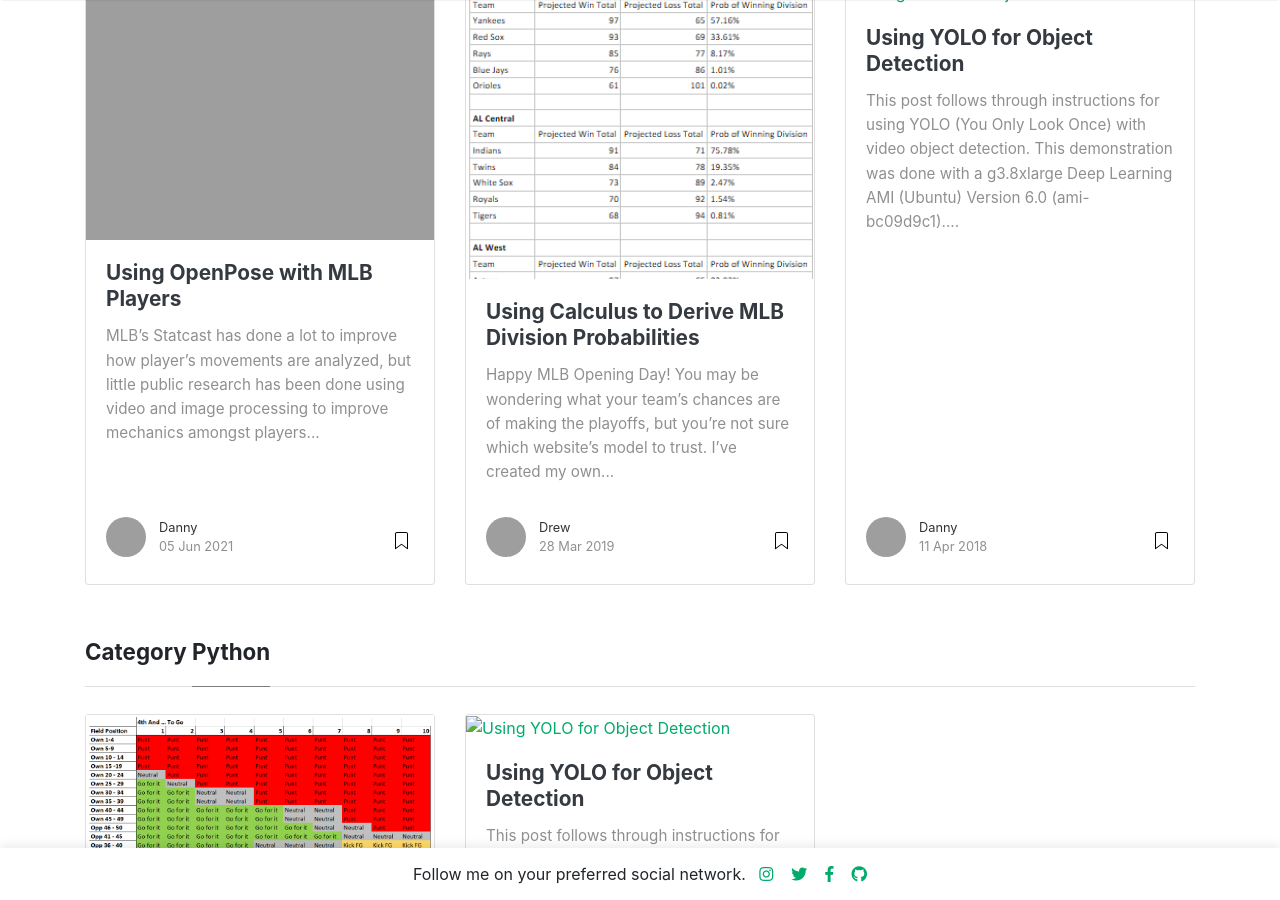
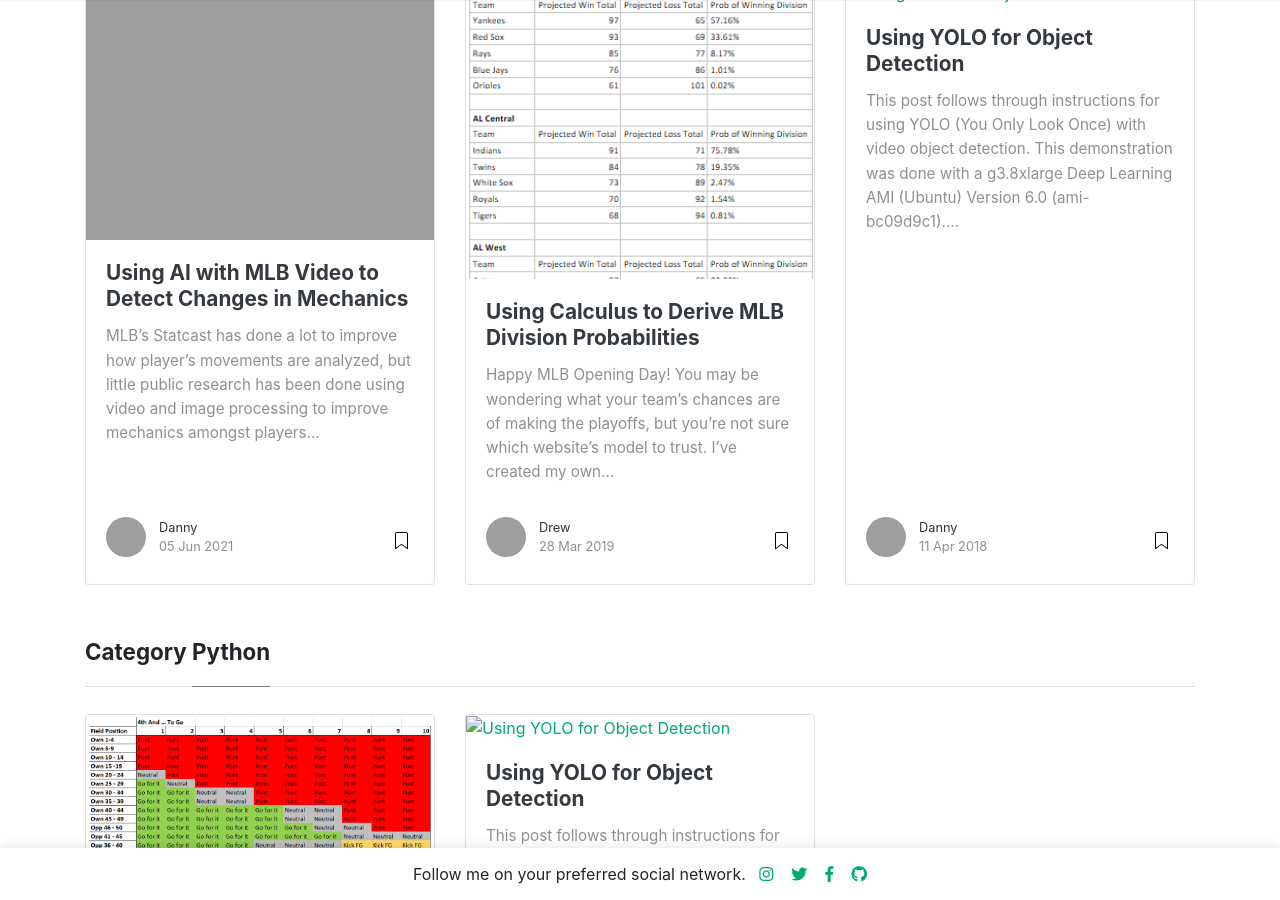
Before and after one commit to malteranalytics/malteranalytics.github.io, a Jekyll site: the page built from _pages/categories.md, in a window 1280 px wide and 900 px high, scrolled down 783 px. Built offline with Jekyll 4.4.1, drawn with Linux system fonts in a browser that asks for light colours; nearby versions of some CDN libraries; some of the changed text lies outside the part shown; grey boxes are pictures that could not be loaded.

Commit message:
Update 2021-06-05-mlb-openpose.md

```diff
--- a/_posts/2021-06-05-mlb-openpose.md
+++ b/_posts/2021-06-05-mlb-openpose.md
@@ -1,6 +1,6 @@
 ---
 layout: post
-title:  "Using OpenPose with MLB Players"
+title:  "Using AI with MLB Video to Detect Changes in Mechanics"
 author: danny
 categories: [ MLB, baseball, openpose, R ]
 image: "https://malteranalytics.github.io/assets/images/2021-06-05-mlb-openpose/trout.png"
```
